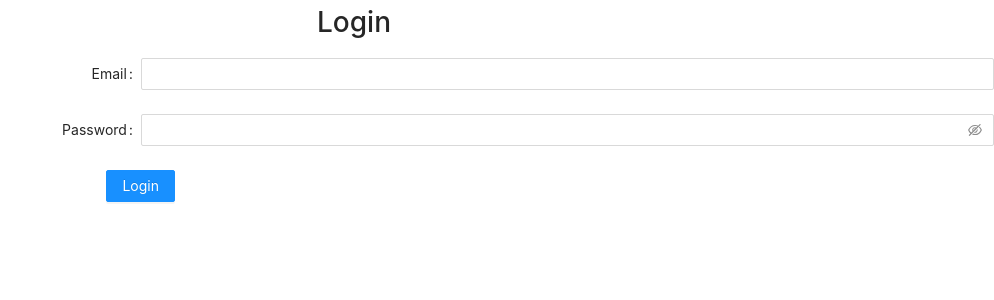
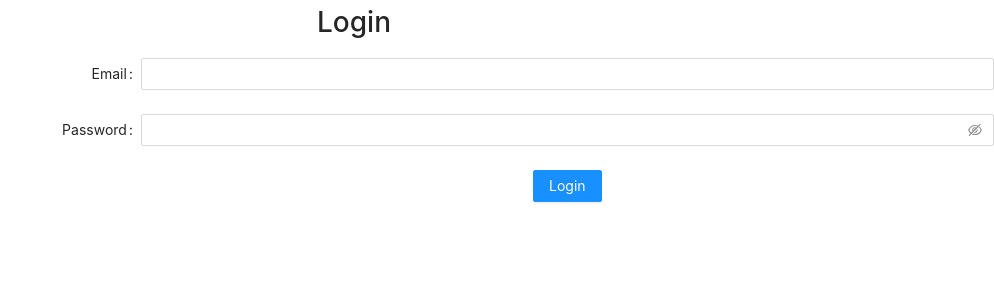
Before and after one commit to Arthur1112/web-jwt, a React (Create React App) app: page / in a window 1280 px wide. Shown: the top 300 px of the page, without its empty margins (286-1280 px from the left). Built offline with nearby package versions, Linux system fonts and the light colour scheme.

Commit message:
styled login button

```diff
--- a/src/components/Login.js
+++ b/src/components/Login.js
@@ -11,7 +11,7 @@ export default function Login() {
         <Form.Item name="password" label="Password">
           <Input.Password />
         </Form.Item>
-        <Form.Item labelCol={{ span: 8 }} wrapperCol={{ span: 16 }}>
+        <Form.Item wrapperCol={{ span: 16, offset: 8 }}>
           <Button type="primary" htmlType="submit">
             Login
           </Button>
```
